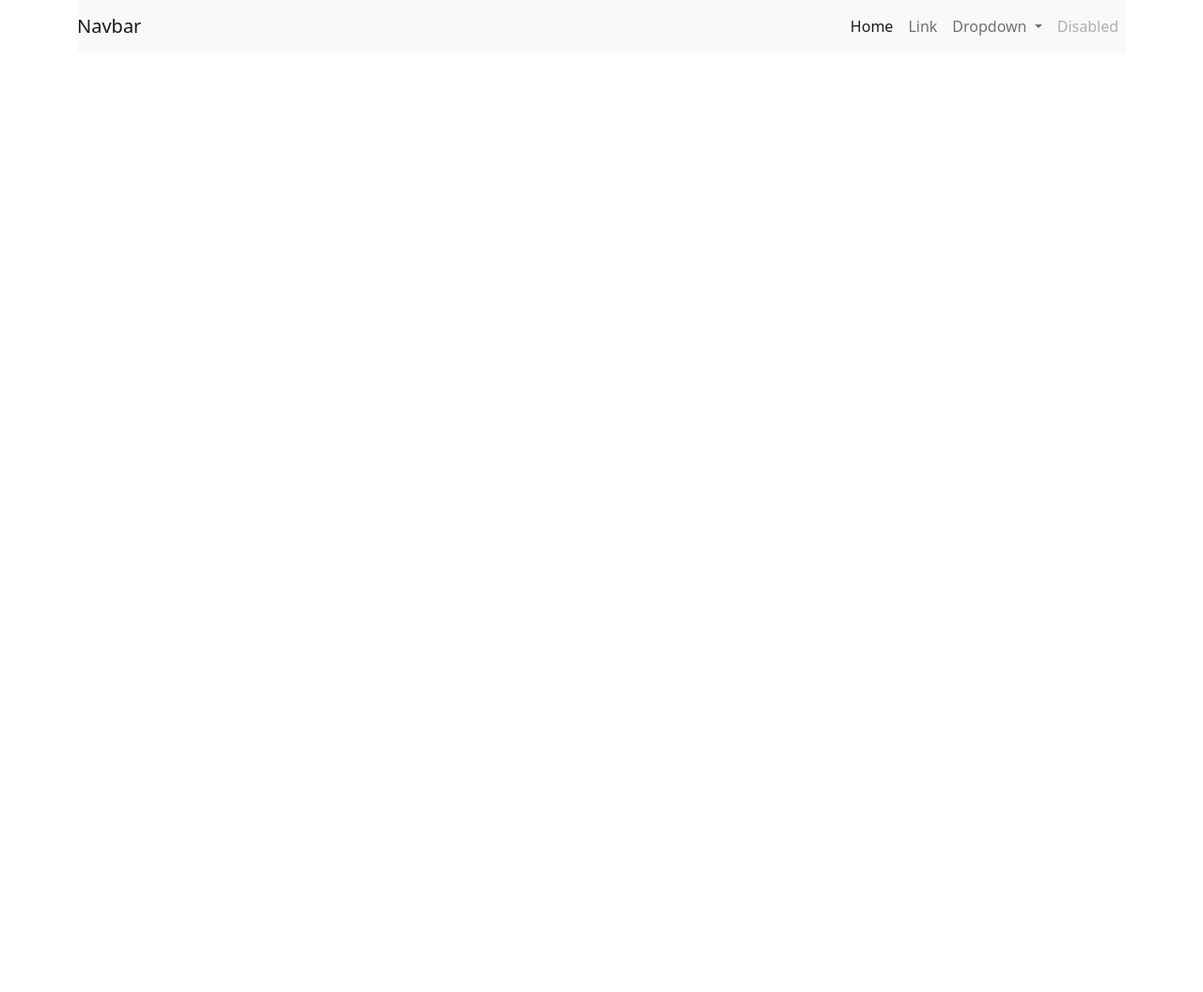
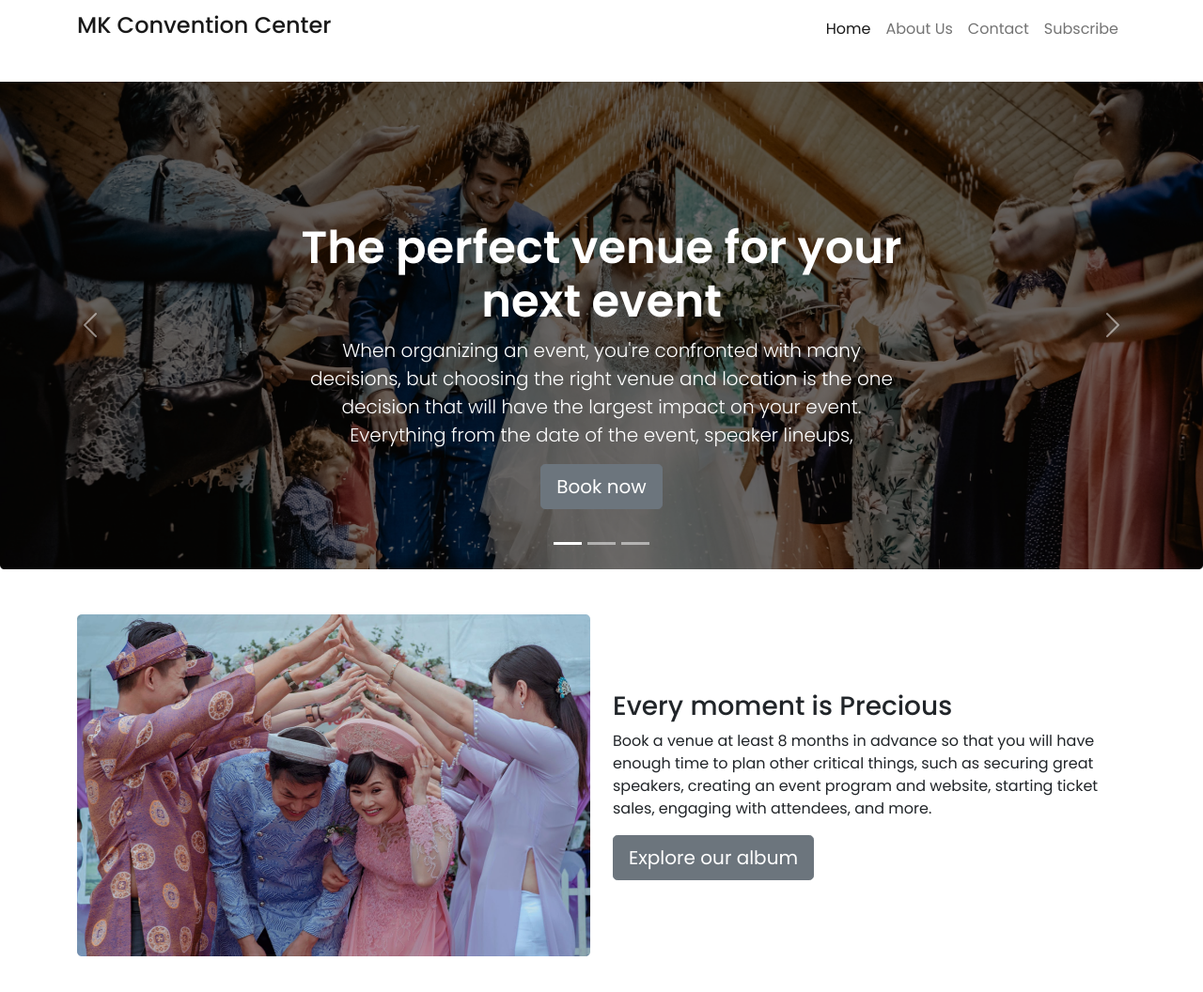
Before and after one commit to mkpbd/convention-center, a plain HTML site: page index.html in a window 1280 px wide. Shown: the whole page at 94% size. Before the commit the page ends 800 px from the top, so only its background shows below. Drawn offline with Linux system fonts and the light colour scheme.

Commit message:
every monent area start

```diff
--- a/index.html
+++ b/index.html
@@ -13,6 +13,9 @@
       crossorigin="anonymous"
     />
 
+    <!-- google fonts include -->
+    <link href="https://fonts.googleapis.com/css2?family=Poppins:wght@100;200;300;400;500;600;700;800;900&display=swap" rel="stylesheet">
+
     <!-- bootstrap link -->
     <link rel="stylesheet" href="css/bootstrap.css" />
 
@@ -23,9 +26,11 @@
         <!-- header area start -->
             <header class="header-area">
                 <div class="container">
-                    <nav class="navbar navbar-expand-lg navbar-light bg-light">
+                    <nav class="navbar navbar-expand-lg navbar-light">
 
-                          <a class="navbar-brand" href="#">Navbar</a>
+                          <a class="navbar-brand" href="#">
+                              <h4>MK Convention Center</h4>
+                          </a>
                           <button class="navbar-toggler" type="button" data-bs-toggle="collapse" data-bs-target="#navbarSupportedContent" aria-controls="navbarSupportedContent" aria-expanded="false" aria-label="Toggle navigation">
                             <span class="navbar-toggler-icon"></span>
                           </button>
@@ -35,22 +40,18 @@
                                 <a class="nav-link active" aria-current="page" href="#">Home</a>
                               </li>
                               <li class="nav-item">
-                                <a class="nav-link" href="#">Link</a>
+                                <a class="nav-link" href="#">About Us</a>
                               </li>
-                              <li class="nav-item dropdown">
-                                <a class="nav-link dropdown-toggle" href="#" id="navbarDropdown" role="button" data-bs-toggle="dropdown" aria-expanded="false">
-                                  Dropdown
-                                </a>
-                                <ul class="dropdown-menu" aria-labelledby="navbarDropdown">
-                                  <li><a class="dropdown-item" href="#">Action</a></li>
-                                  <li><a class="dropdown-item" href="#">Another action</a></li>
-                                  <li><hr class="dropdown-divider"></li>
-                                  <li><a class="dropdown-item" href="#">Something else here</a></li>
-                                </ul>
+
+                              <li class="nav-item">
+                                <a class="nav-link" href="#">Contact</a>
                               </li>
+
                               <li class="nav-item">
-                                <a class="nav-link disabled">Disabled</a>
+                                <a class="nav-link" href="#">Subscribe</a>
                               </li>
+
+
                             </ul>
 
                           </div>
@@ -59,6 +60,63 @@
 
                 </div>
             </header>
+        <!-- caurousal area start -->
+
+        <section class="carousel-area my-4">
+            <div id="carouselExampleCaptions" class="carousel slide" data-bs-ride="carousel">
+                <div class="carousel-indicators">
+                  <button type="button" data-bs-target="#carouselExampleCaptions" data-bs-slide-to="0" class="active" aria-current="true" aria-label="Slide 1"></button>
+                  <button type="button" data-bs-target="#carouselExampleCaptions" data-bs-slide-to="1" aria-label="Slide 2"></button>
+                  <button type="button" data-bs-target="#carouselExampleCaptions" data-bs-slide-to="2" aria-label="Slide 3"></button>
+                </div>
+                <div class="carousel-inner">
+                  <div class="carousel-item active">
+                    <img src="images/banner.png" class="w-100" alt="...">
+                    <div class="carousel-caption  mb-4 w-50 mx-md-auto">
+                      <h5 class="slider_title">The perfect venue for your
+                        next event</h5>
+                      <p class="lead">When organizing an event, you're confronted with many decisions, but choosing the right venue and location is the one decision that will have the largest impact on your event. Everything from the date of the event, speaker lineups, </p>
+                      <a href="#" class="btn btn-lg btn-secondary">Book now</a>
+                    </div>
+                  </div>
+
+
+                <button class="carousel-control-prev" type="button" data-bs-target="#carouselExampleCaptions" data-bs-slide="prev">
+                  <span class="carousel-control-prev-icon" aria-hidden="true"></span>
+                  <span class="visually-hidden">Previous</span>
+                </button>
+                <button class="carousel-control-next" type="button" data-bs-target="#carouselExampleCaptions" data-bs-slide="next">
+                  <span class="carousel-control-next-icon" aria-hidden="true"></span>
+                  <span class="visually-hidden">Next</span>
+                </button>
+              </div>
+        </section>
+
+        <main class="main-area my-5">
+            <!-- Every moment is Precious area -->
+            <section class="every-momnet-area">
+                <div class="container">
+                    <div class="row g-4">
+                        <div class="col-sm-6">
+                            <img class="img-fluid" src="images/wedding.png" alt="">
+                        </div>
+                        <div class="col-sm-6 d-flex align-items-center">
+                            <div class="every-monent-group-text">
+                                <h3>Every moment is Precious </h3>
+                                <p>Book a venue at least 8 months in advance so that you will have enough time to plan other critical things, such as securing great speakers, creating an event program and website, starting ticket sales, engaging with attendees, and more.</p>
+                                <a href="#" class="btn btn-lg btn-secondary">Explore our album</a>
+                            </div>
+                        </div>
+                    </div>
+                </div>
+            </section>
+
+
+        </main>
+
+
+
+
     <!-- bootstrap bundle js include -->
     <script src="js/bootstrap.bundle.js"></script>
   </body>
--- a/style.css
+++ b/style.css
@@ -0,0 +1,8 @@
+body{
+    font-family: 'Poppins', sans-serif;
+}
+
+.slider_title{
+    font-weight: 600;
+    font-size: 48px;
+}
```
